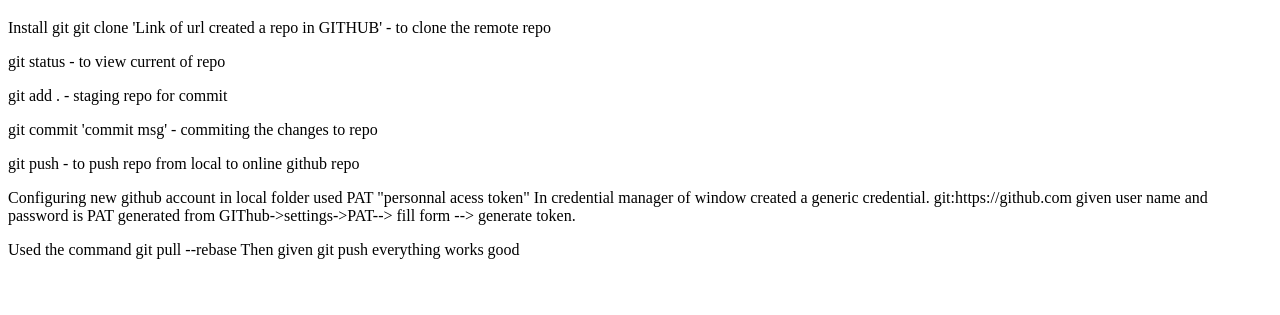
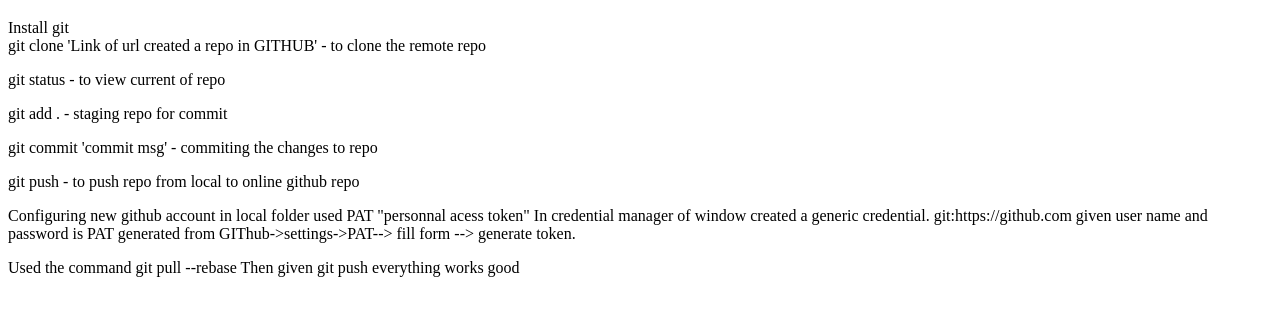
Before and after one commit to Jchandrann/htmlLec_Sesssion1, a plain HTML site: page site/notes.html in a window 1280 px wide. Shown: the part 61-376 px from the top of the page. Drawn offline with Linux system fonts and the light colour scheme.

Commit message:
inserted line break to para one

```diff
--- a/site/notes.html
+++ b/site/notes.html
@@ -11,7 +11,7 @@
 </h1>
 <div>
 	<p>
-		Install git
+		Install git<br>
 		git clone 'Link of url created a repo in GITHUB' - to clone the remote repo
 	</p>
 	<p>
```
